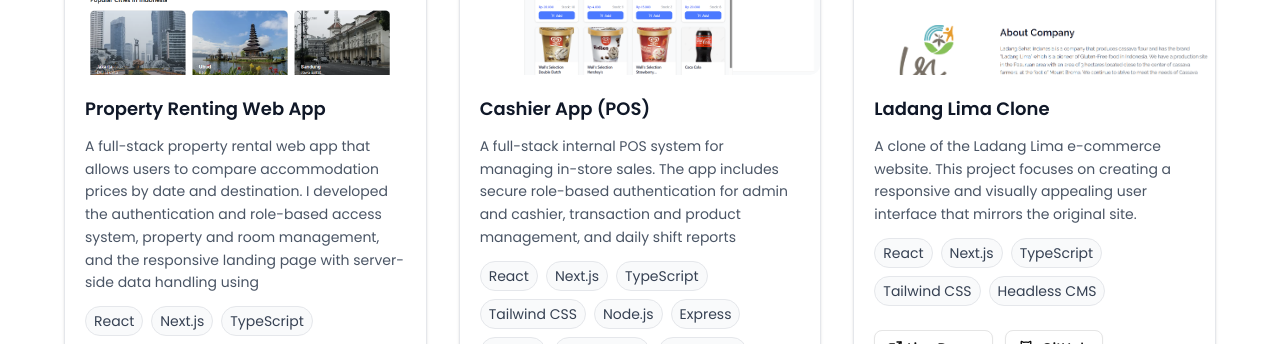
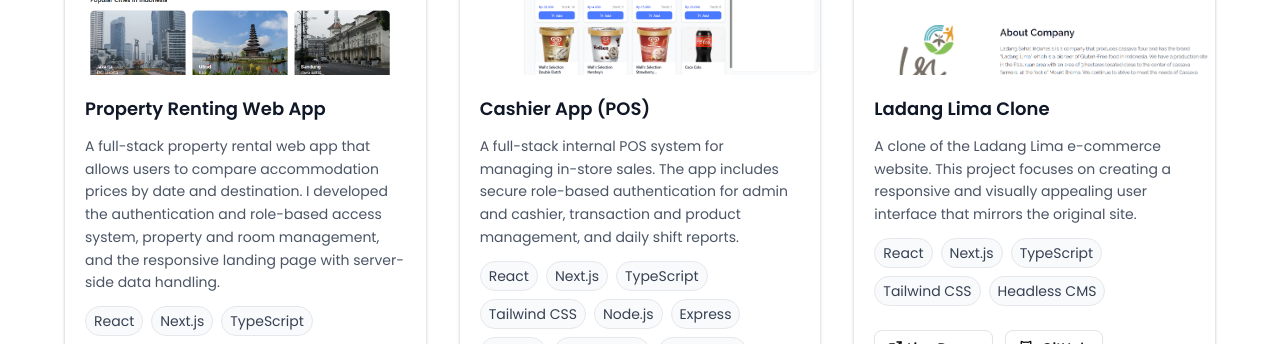
Before and after one commit to gregoriusgrd/portfolio, a Next.js app: page / in a window 1280 px wide. Shown: the part 3380-3724 px from the top of the page. Built offline with nearby package versions, Linux system fonts and the light colour scheme.

Commit message:
fix(ProjectSection): correct project descriptions by removing trailing text

```diff
--- a/src/views/04-project/ProjectSection.tsx
+++ b/src/views/04-project/ProjectSection.tsx
@@ -6,7 +6,7 @@ export const ProjectsSection = () => {
   const projects = [
     {
       title: "Property Renting Web App",
-      description: "A full-stack property rental web app that allows users to compare accommodation prices by date and destination. I developed the authentication and role-based access system, property and room management, and the responsive landing page with server-side data handling using",
+      description: "A full-stack property rental web app that allows users to compare accommodation prices by date and destination. I developed the authentication and role-based access system, property and room management, and the responsive landing page with server-side data handling.",
       image: "/project/roomrent-1.png",
       techStack: ["React", "Next.js", "TypeScript", "Tailwind CSS", "Node.js", "Express", "Prisma", "PostgreSQL", "Supabase"],
       liveUrl: "https://roomrent-fe.vercel.app/",
@@ -15,7 +15,7 @@ export const ProjectsSection = () => {
     {
       title: "Cashier App (POS)",
       description:
-        "A full-stack internal POS system for managing in-store sales. The app includes secure role-based authentication for admin and cashier, transaction and product management, and daily shift reports",
+        "A full-stack internal POS system for managing in-store sales. The app includes secure role-based authentication for admin and cashier, transaction and product management, and daily shift reports.",
       image: "/project/poshub-ss.png",
       techStack: ["React", "Next.js", "TypeScript", "Tailwind CSS", "Node.js", "Express", "Prisma", "PostgreSQL", "Supabase"],
       liveUrl: "https://poshub-fe.vercel.app/",
```
